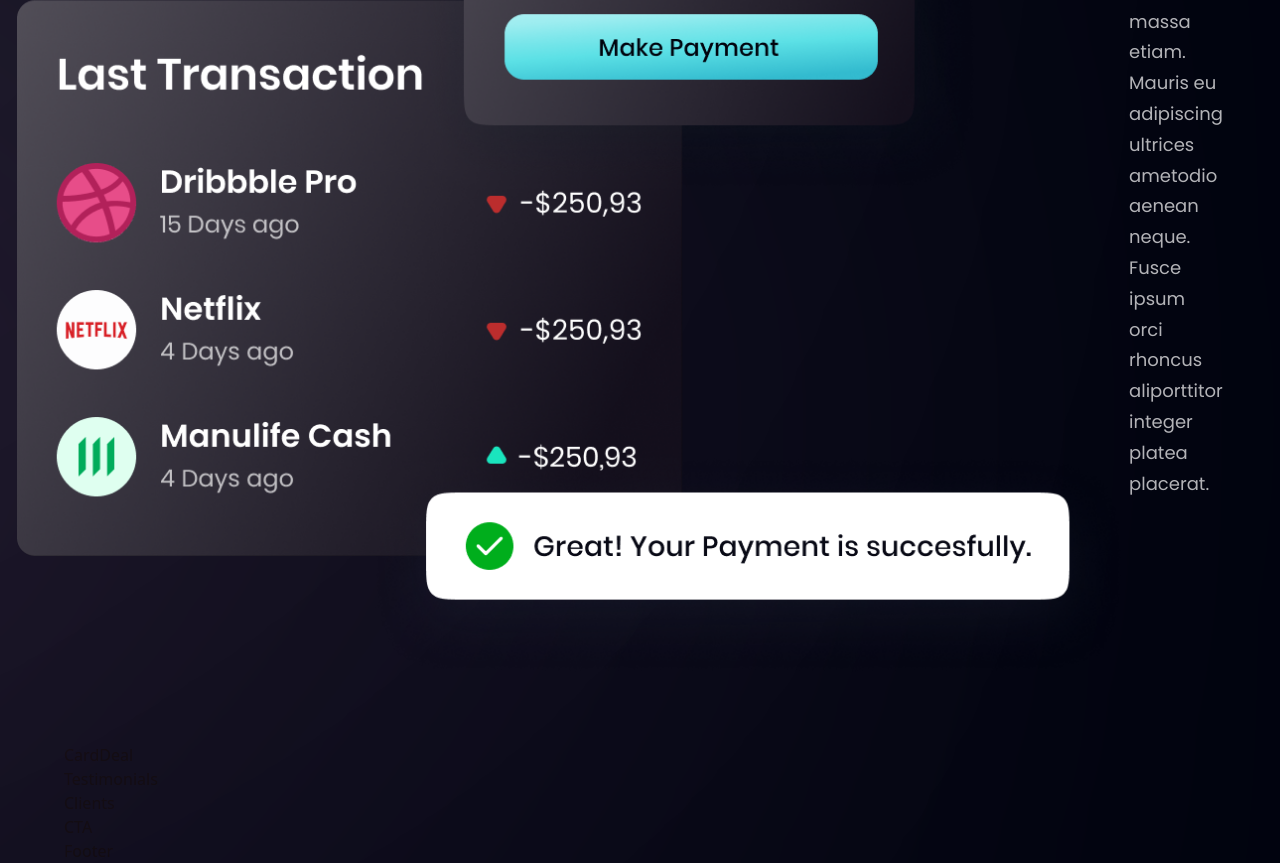
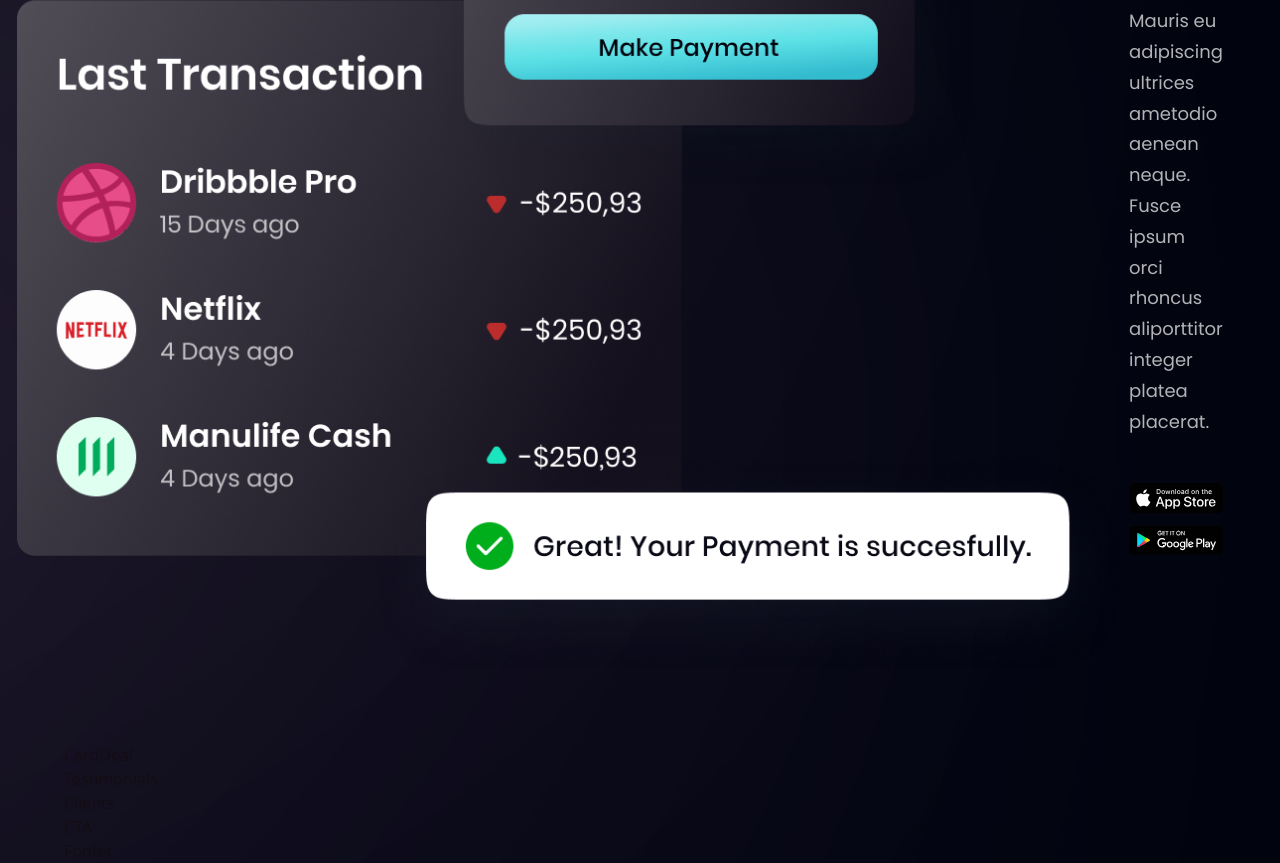
Before and after one commit to MG10327/BankApp, a React (Vite) app: page / in a window 1280 px wide. Shown: the part 1961-2824 px from the top of the page. Built offline with nearby package versions, Linux system fonts and the light colour scheme.

Commit message:
add both store images

```diff
--- a/src/components/Billing.jsx
+++ b/src/components/Billing.jsx
@@ -16,6 +16,11 @@
         Elit enim sed massa etiam. Mauris eu adipiscing ultrices ametodio
         aenean neque. Fusce ipsum orci rhoncus aliporttitor integer platea
         placerat.</p>
+
+        <div className="flex flex-row flex-wrap sm:mt-10 mt-6">
+          <img src={apple} alt="apple_store" className='w-[128px] h-[42px] object-contain mr-5 cursor-pointer' />
+          <img src={google} alt="google_play" className='w-[128px] h-[42px] object-contain cursor-pointer' />
+        </div>
         </div>
       </div>
     </section>
```
